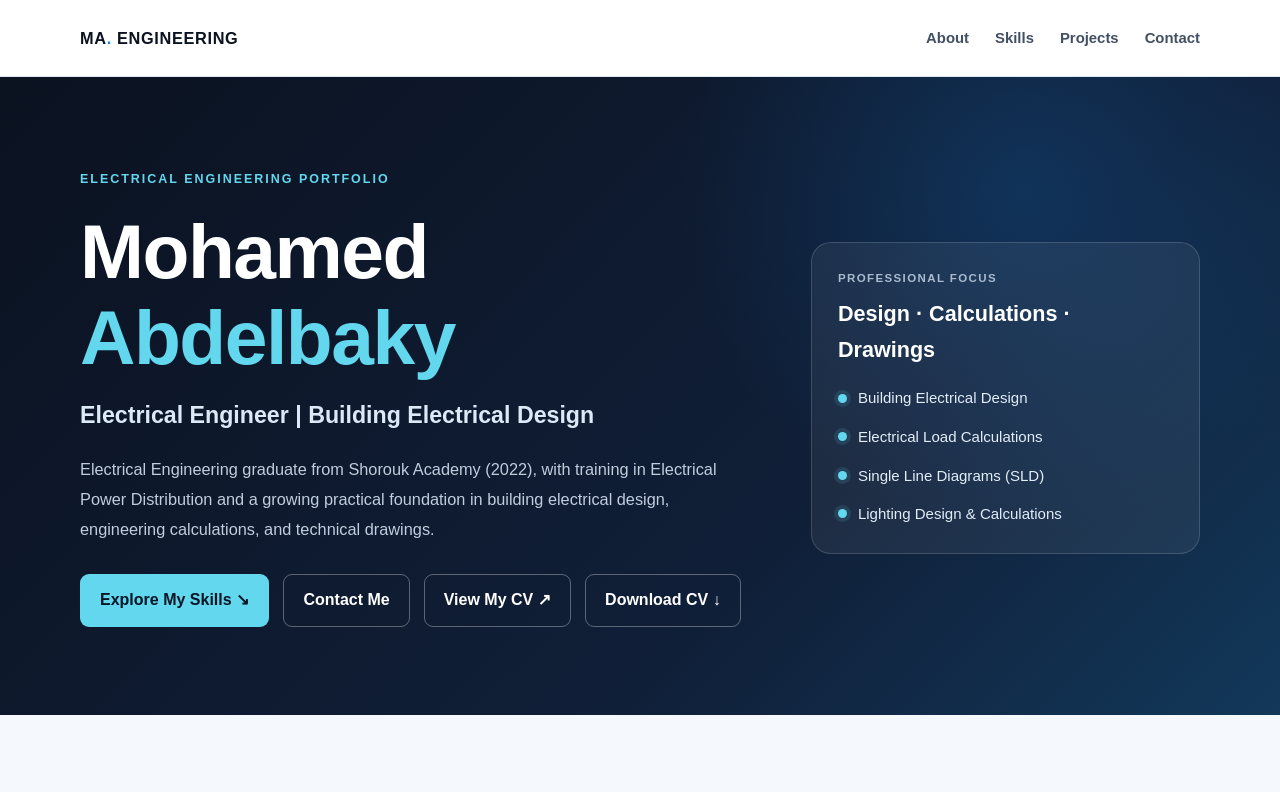
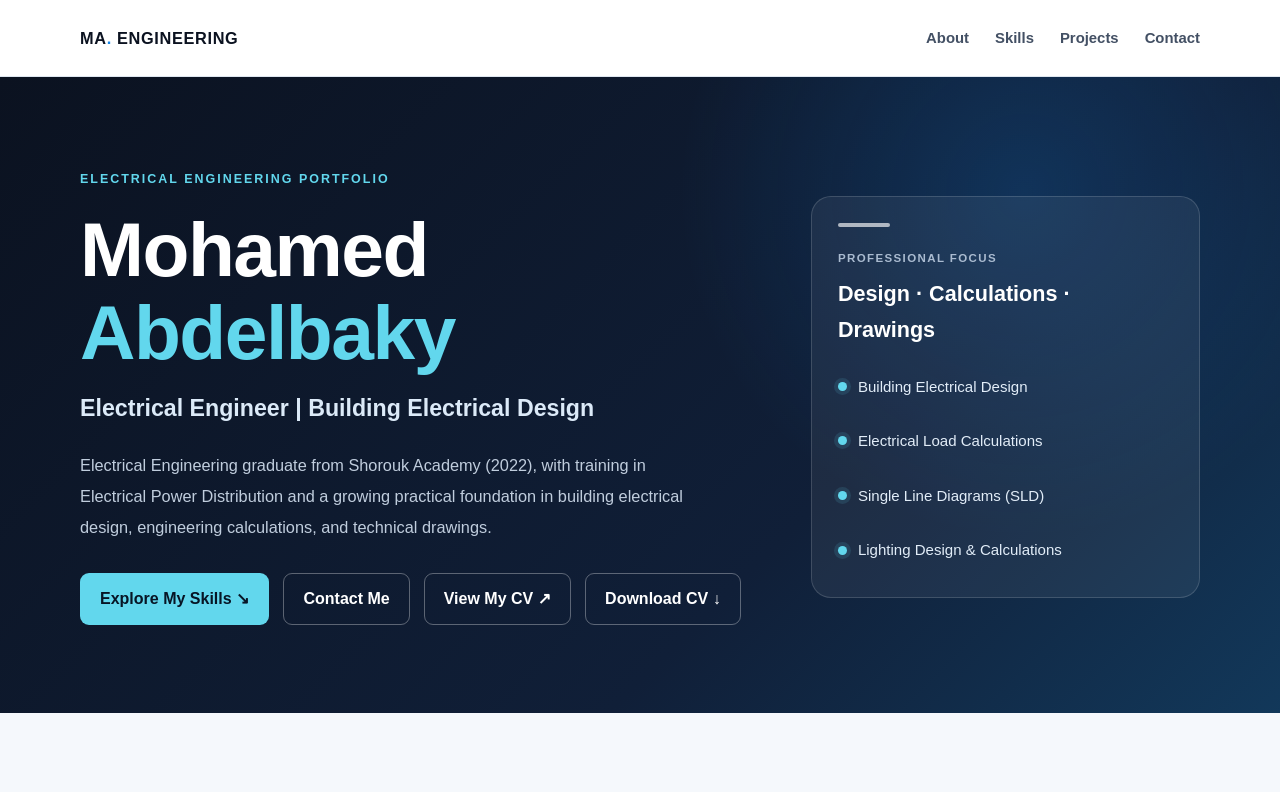
Before and after one commit to muhmdelmghany43-cyber/muhmdelmghany43-cyber.github.io, a plain HTML site: page index.html in a window 1280 px wide. Shown: the top 792 px of the page. Drawn offline with Linux system fonts and the light colour scheme.

Commit message:
Update index.html

```diff
--- a/index.html
+++ b/index.html
@@ -666,6 +666,53 @@
   .hero .actions .btn {
     max-width: 100%;
   }
+}/* Refined Hero Section */
+
+.hero h1 {
+  max-width: 900px;
+  line-height: 1.08;
+  text-wrap: balance;
+}
+
+.hero-copy {
+  max-width: 620px;
+  margin-top: 22px;
+  line-height: 1.9;
+}
+
+.hero-card {
+  position: relative;
+  overflow: hidden;
+}
+
+.hero-card::before {
+  content: "";
+  display: block;
+  width: 52px;
+  height: 4px;
+  background: currentColor;
+  opacity: 0.65;
+  border-radius: 10px;
+  margin-bottom: 22px;
+}
+
+.focus-list li {
+  padding: 8px 0;
+}
+
+.focus-list .dot {
+  flex-shrink: 0;
+}
+
+@media (max-width: 600px) {
+  .hero-copy {
+    margin-top: 16px;
+    line-height: 1.8;
+  }
+
+  .hero-card::before {
+    margin-bottom: 16px;
+  }
 }
 
   </style>
```
